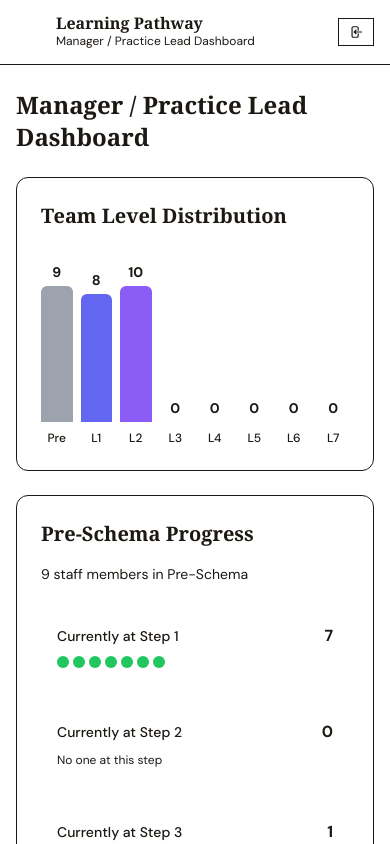
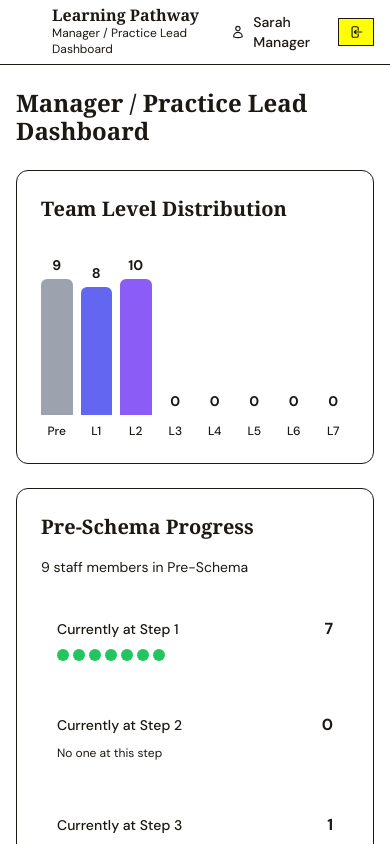
Before and after one commit to imtwig/learning-pathfinder, a Next.js app in the folder frontend/: page /manager in a window 390 px wide. Shown: the top 844 px of the page. Built offline with nearby package versions, Linux system fonts and the light colour scheme.

Commit message:
Improve manager title wrapping

```diff
--- a/frontend/app/manager/page.tsx
+++ b/frontend/app/manager/page.tsx
@@ -315,14 +315,14 @@ export default function ManagerDashboard() {
               </div>
             </div>
             <div className="flex items-center gap-[var(--space-4)]">
-              <div className="hidden sm:flex items-center gap-2 text-sm text-[rgb(var(--color-text-secondary))]">
+              <div className="flex items-center gap-2 text-sm text-[rgb(var(--color-text-secondary))]">
                 <svg className="w-4 h-4" fill="none" stroke="currentColor" viewBox="0 0 24 24" strokeWidth={2}>
                   <path strokeLinecap="round" strokeLinejoin="round" d="M15.75 6a3.75 3.75 0 11-7.5 0 3.75 3.75 0 017.5 0zM4.501 20.118a7.5 7.5 0 0114.998 0A17.933 17.933 0 0112 21.75c-2.676 0-5.216-.584-7.499-1.632z" />
                 </svg>
                 <span className="font-medium">Sarah Manager</span>
               </div>
               <Link href="/">
-                <Button variant="outline" size="sm" className="bg-white text-[rgb(var(--color-text-primary))] border-[rgb(var(--color-border))] hover:bg-[rgb(var(--color-neutral-100))]">
+                <Button variant="outline" size="sm" className="border-[rgb(var(--color-border))] hover:bg-[rgb(var(--color-neutral-100))]">
                   <svg className="w-4 h-4 sm:mr-2" fill="none" stroke="currentColor" viewBox="0 0 24 24" strokeWidth={2}>
                     <path strokeLinecap="round" strokeLinejoin="round" d="M15.75 9V5.25A2.25 2.25 0 0013.5 3h-6a2.25 2.25 0 00-2.25 2.25v13.5A2.25 2.25 0 007.5 21h6a2.25 2.25 0 002.25-2.25V15M12 9l-3 3m0 0l3 3m-3-3h12.75" />
                   </svg>
@@ -337,7 +337,7 @@ export default function ManagerDashboard() {
       <div className="container mx-auto px-4 sm:px-[var(--space-6)] py-6 sm:py-[var(--space-12)] max-w-7xl">
         {/* Header */}
         <header className="mb-6 sm:mb-[var(--space-8)]">
-          <h1 className="font-serif text-2xl sm:text-[length:var(--text-4xl)] font-bold text-[rgb(var(--color-text-primary))]">
+          <h1 className="font-serif text-2xl sm:text-[length:var(--text-4xl)] font-bold leading-[1.18] sm:leading-[1.14] text-[rgb(var(--color-text-primary))]">
             Manager / Practice Lead Dashboard
           </h1>
         </header>
```
